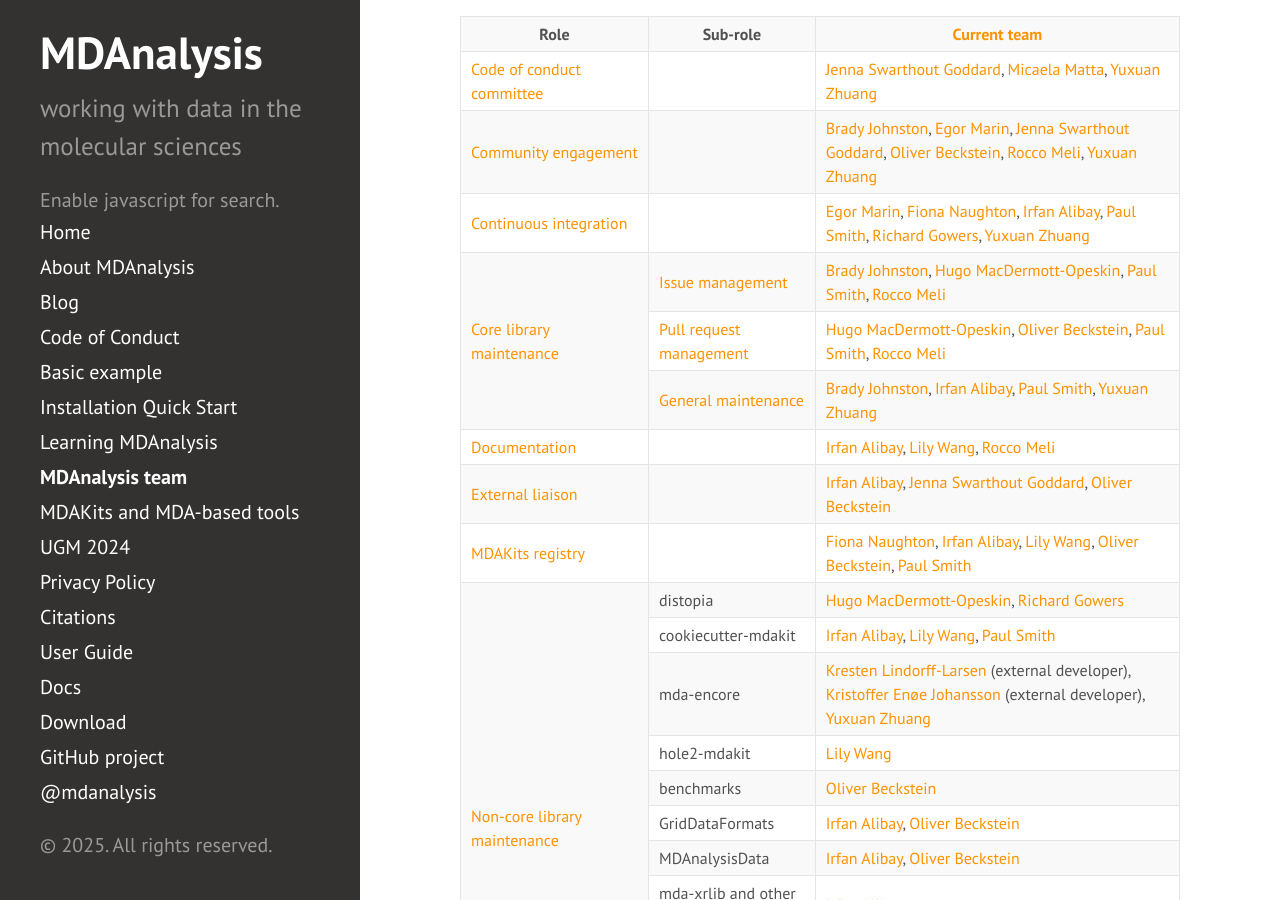
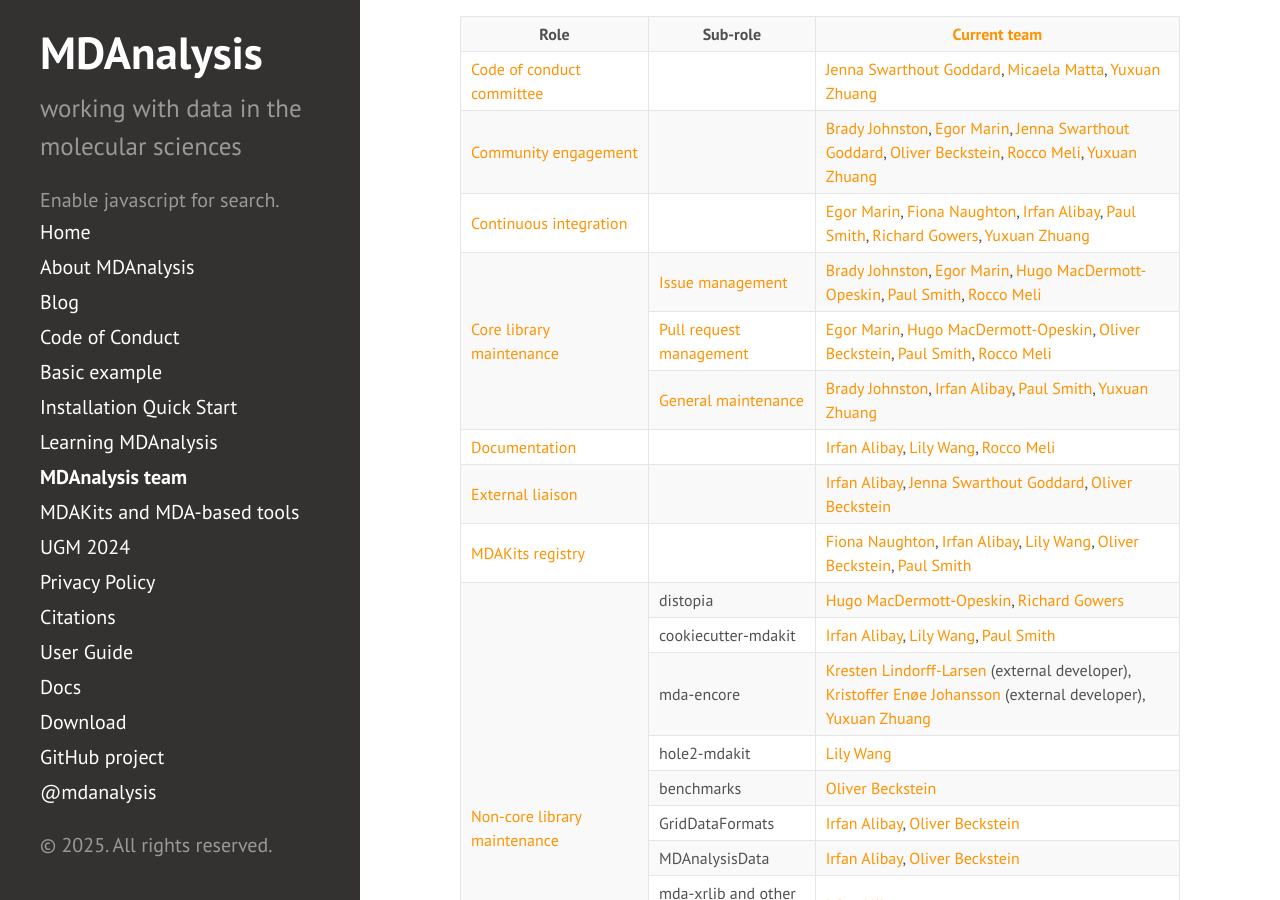
Before and after one commit to MDAnalysis/MDAnalysis.github.io, a Jekyll site: the page built from pages/team.md, in a window 1280 px wide and 900 px high, scrolled down 702 px. Built offline with Jekyll 4.4.1, drawn with Linux system fonts in a browser that asks for light colours; comment, search, counter and statistics services are not loaded.

Commit message:
Add Egor to core_library_maintenance.yml (and alphabetize)

```diff
--- a/_data/team/roles/core_library_maintenance.yml
+++ b/_data/team/roles/core_library_maintenance.yml
@@ -9,10 +9,12 @@ subroles:
       - Initial triage and tagging of issues
       - Managing timely responses and resolving issues
     current_members:
-      - "[Rocco Meli](https://github.com/RMeli)"
       - "[Brady Johnston](https://github.com/bradyajohnston)"
+      - "[Egor Marin](https://github.com/marinegor)"
       - "[Hugo MacDermott-Opeskin](https://github.com/hmacdope)"
       - "[Paul Smith](https://github.com/p-j-smith)"
+      - "[Rocco Meli](https://github.com/RMeli)"
+
 
 
 
@@ -20,10 +22,12 @@ subroles:
     tasks:
       - Reviewing, shepherding, and merging pull requests
     current_members:
+      - "[Egor Marin](https://github.com/marinegor)"
       - "[Oliver Beckstein](https://github.com/orbeckst)"
-      - "[Rocco Meli](https://github.com/RMeli)"
       - "[Hugo MacDermott-Opeskin](https://github.com/hmacdope)"
       - "[Paul Smith](https://github.com/p-j-smith)"
+      - "[Rocco Meli](https://github.com/RMeli)"
+
 
 
 
```
